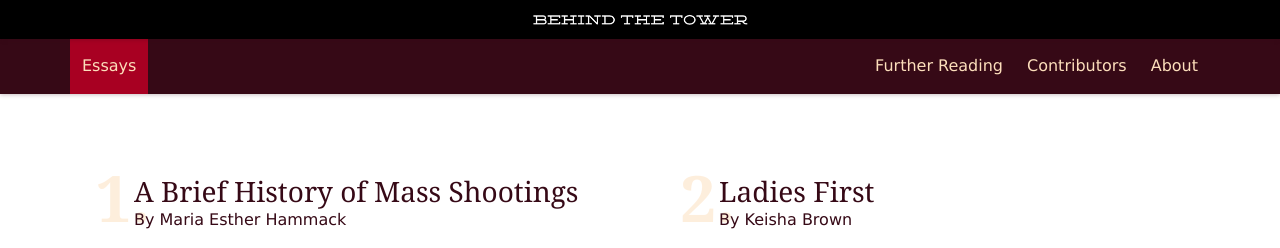
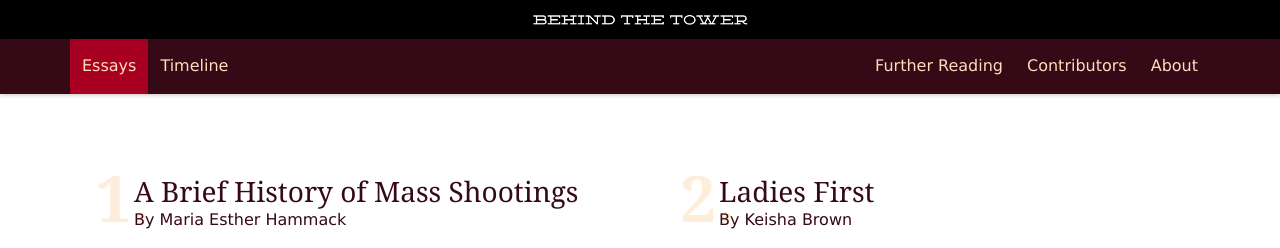
Before and after one commit to utexas-public-history/tower, a Jekyll site: the page built from essays.html, in a window 1280 px wide. Shown: the top 248 px of the page. Built offline with Jekyll 4.4.1, drawn with Linux system fonts in a browser that asks for light colours.

Commit message:
Timeline placeholder

```diff
--- a/_includes/header.html
+++ b/_includes/header.html
@@ -10,6 +10,11 @@
             --><li><a href="{{ site.baseurl }}/essays" class="here">Essays</a></li><!--
           {% else -%}
             --><li><a href="{{ site.baseurl }}/essays">Essays</a></li><!--
+          {% endif -%}
+          {% if page.nav_highlight == 'timeline' -%}
+            --><li><a href="{{ site.baseurl }}/timeline" class="here">Timeline</a></li>!--
+          {% else -%}
+            --><li><a href="{{ site.baseurl }}/timeline">Timeline</a></li><!--
           {% endif -%}
         --></ul>
       </div>
--- a/essays.html
+++ b/essays.html
@@ -1,5 +1,6 @@
 ---
 layout: default
+title: Essays
 nav_highlight: essays
 ---
 
--- /dev/null
+++ b/timeline.html
@@ -0,0 +1,5 @@
+---
+layout: default
+title: Timeline
+nav_highlight: timeline
+---
```
